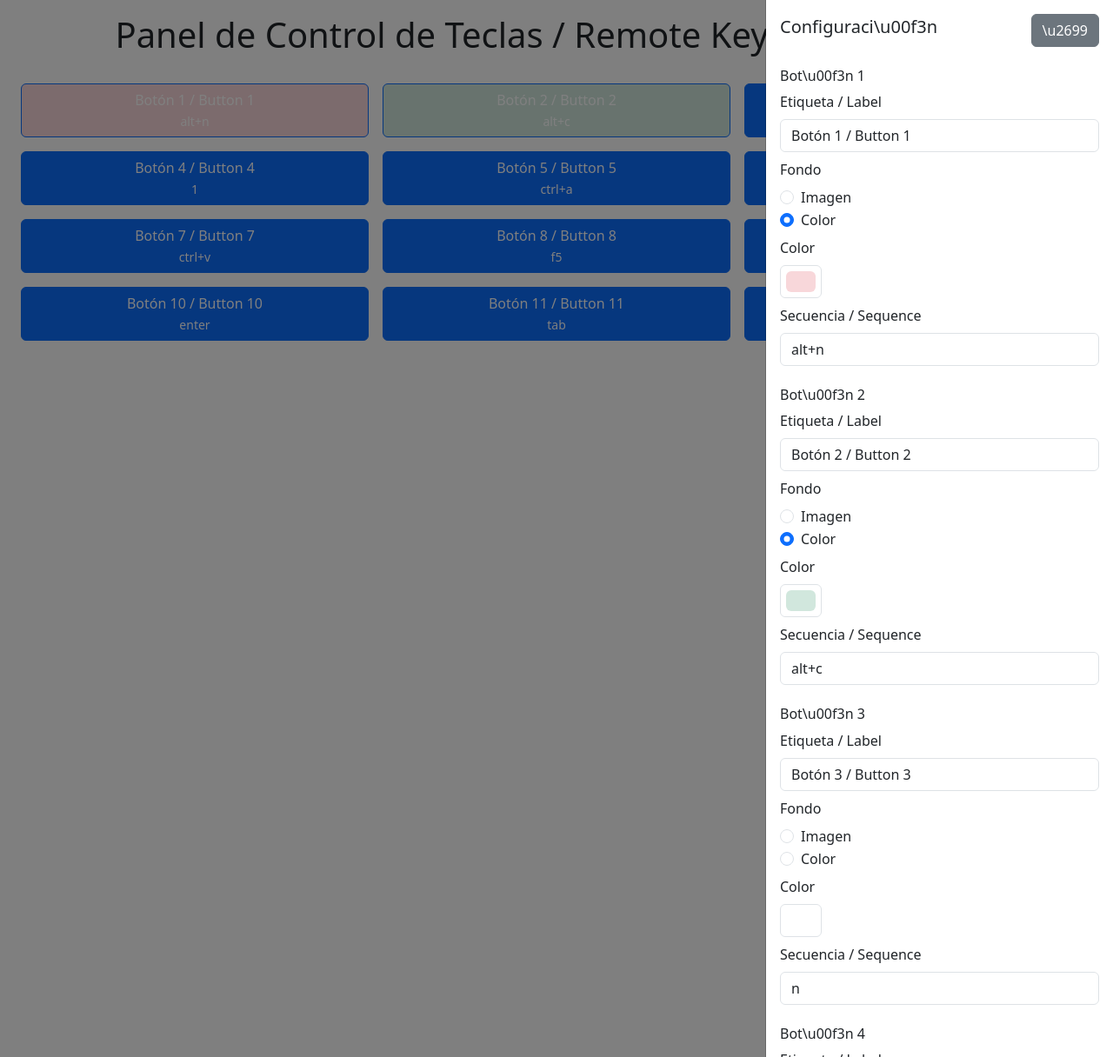
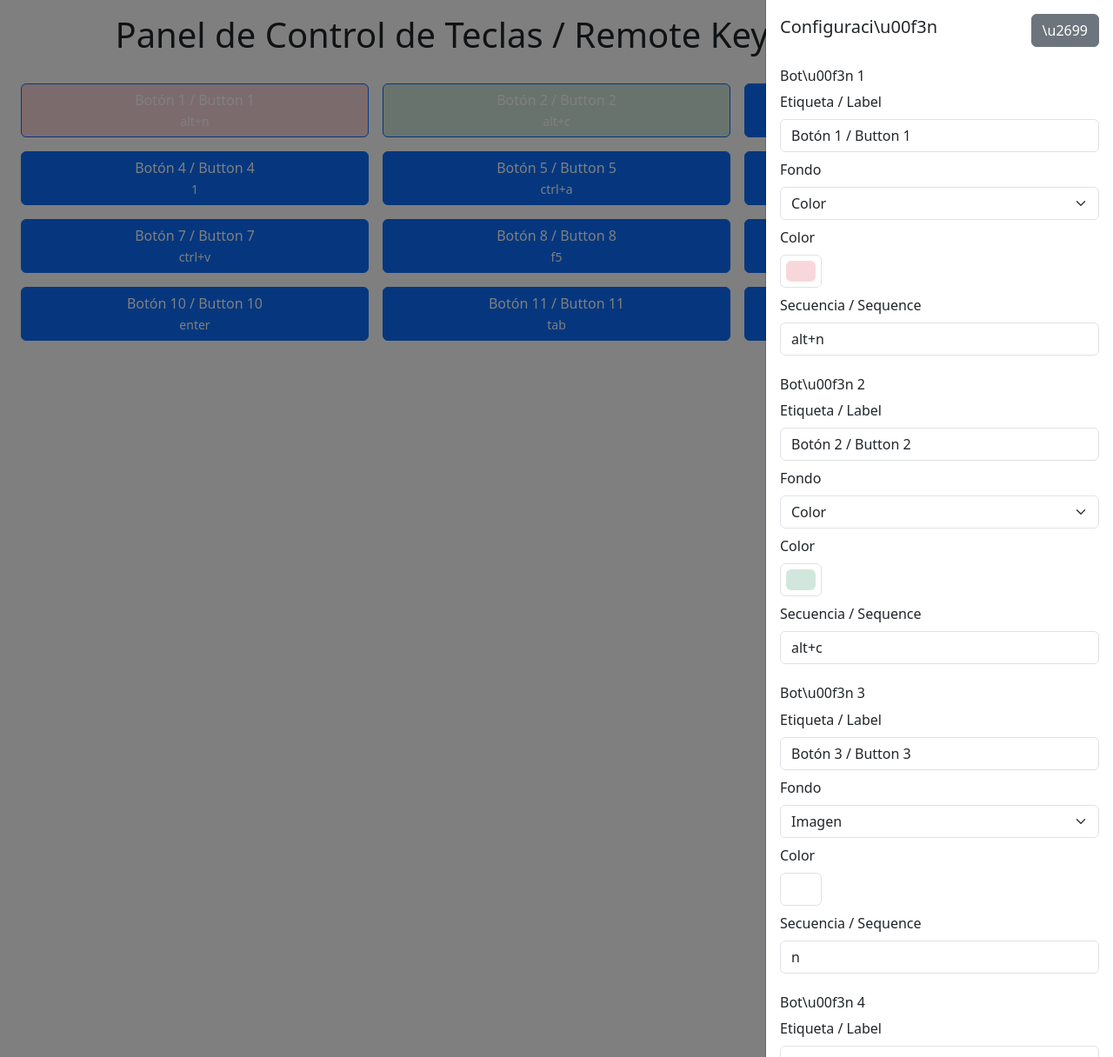
Before and after one commit to GAZKV/remote-key, a Flask app: page / in a window 1280 px wide, after a click on "\u2699". Shown: the whole page at 87% size. Run offline with Flask 3, Linux system fonts and the light colour scheme.

Commit message:
Use dropdown for background selection

```diff
--- a/app/templates/index.html
+++ b/app/templates/index.html
@@ -41,14 +41,10 @@
           </div>
           <div class="mb-2">
             <label class="form-label">Fondo</label>
-            <div class="form-check">
-              <input class="form-check-input bg-choice" type="radio" name="bg_{{ id }}" id="bgImage{{ id }}" value="image" {% if data.image %}checked{% endif %}>
-              <label class="form-check-label" for="bgImage{{ id }}">Imagen</label>
-            </div>
-            <div class="form-check">
-              <input class="form-check-input bg-choice" type="radio" name="bg_{{ id }}" id="bgColor{{ id }}" value="color" {% if data.color and not data.image %}checked{% endif %}>
-              <label class="form-check-label" for="bgColor{{ id }}">Color</label>
-            </div>
+            <select class="form-select bg-choice">
+              <option value="image" {% if data.image %}selected{% endif %}>Imagen</option>
+              <option value="color" {% if data.color and not data.image %}selected{% endif %}>Color</option>
+            </select>
           </div>
           <div class="mb-2 image-group {% if not data.image %}d-none{% endif %}">
             <label class="form-label">URL de imagen</label>
@@ -116,8 +112,8 @@
       });
     });
 
-    document.querySelectorAll('.bg-choice').forEach(radio => {
-      radio.addEventListener('change', e => {
+    document.querySelectorAll('.bg-choice').forEach(select => {
+      select.addEventListener('change', e => {
         const form = e.target.closest('form');
         form.querySelector('.image-group').classList.toggle('d-none', e.target.value !== 'image');
         form.querySelector('.color-group').classList.toggle('d-none', e.target.value !== 'color');
```
